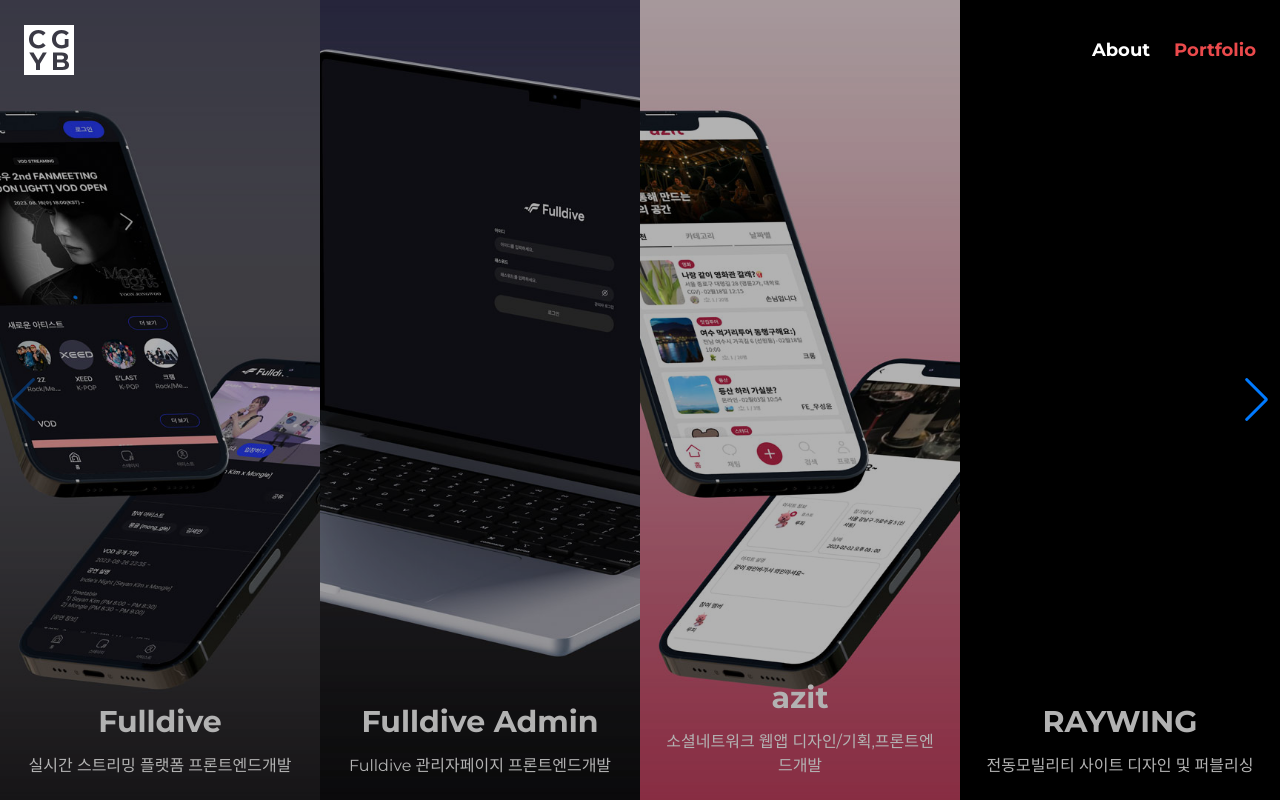
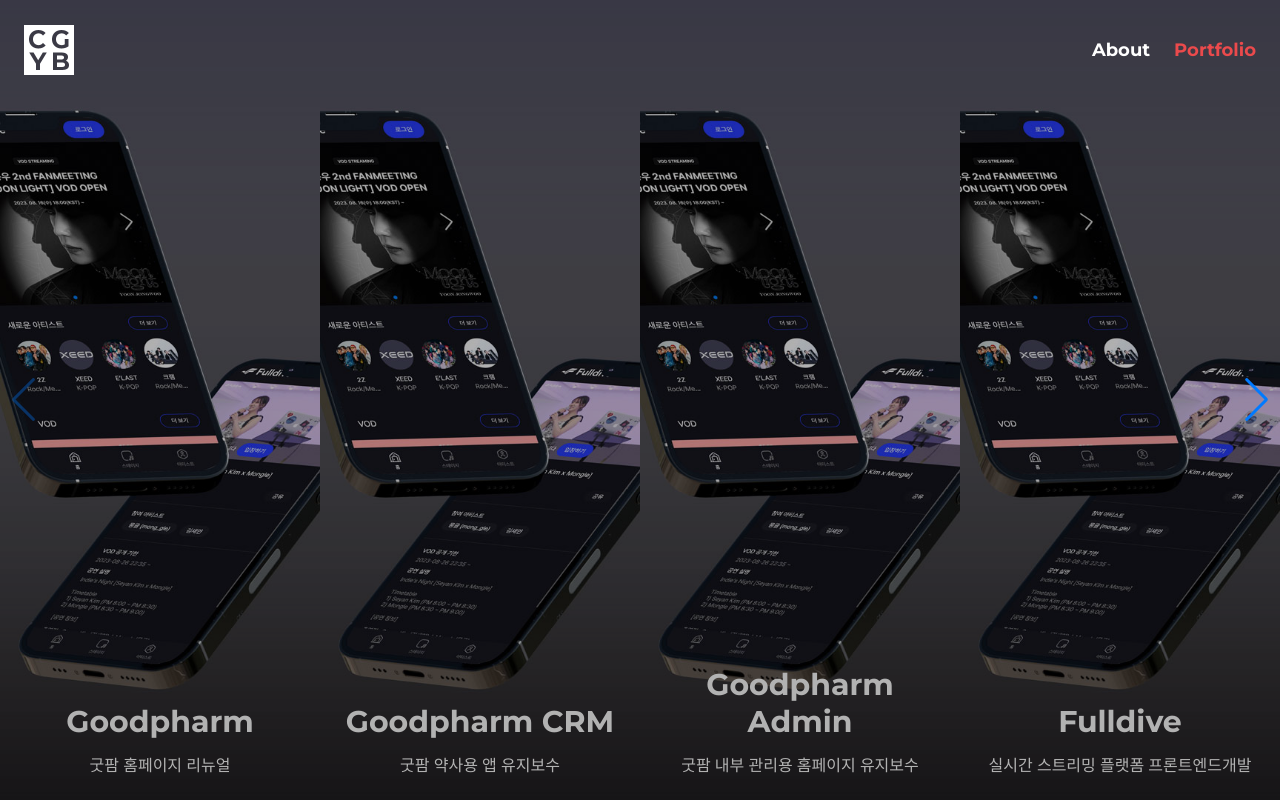
Before and after one commit to CHOGANGYEOL/CHOGANGYEOL.github.io, a React (Create React App) app: page /portfolio in a window 1280 px wide. Built offline with nearby package versions, Linux system fonts and the light colour scheme.

Commit message:
feat:about Link, prettier

```diff
--- a/package.json
+++ b/package.json
@@ -49,6 +49,7 @@
     ]
   },
   "devDependencies": {
+    "eslint": "^8.53.0",
     "gh-pages": "^5.0.0"
   }
 }
--- a/src/data/PortfolioData.js
+++ b/src/data/PortfolioData.js
@@ -2,9 +2,25 @@
 import FulldiveAdminSwiper from "../image/swiper/FulldiveAdminSwiper.jpg"
 import AzitSwiper from "../image/swiper/AzitSwiper.jpg"
 
-
-
 export const PortfolioData = [
+  {
+    title: "Goodpharm",
+    description: "굿팜 홈페이지 리뉴얼",
+    image: FulldiveSwiper,
+    link: "",
+  },
+  {
+    title: "Goodpharm CRM",
+    description: "굿팜 약사용 앱 유지보수",
+    image: FulldiveSwiper,
+    link: "",
+  },
+  {
+    title: "Goodpharm Admin",
+    description: "굿팜 내부 관리용 홈페이지 유지보수",
+    image: FulldiveSwiper,
+    link: "",
+  },
   {
     title: "Fulldive",
     description: "실시간 스트리밍 플랫폼 프론트엔드개발",
--- a/src/page/About.tsx
+++ b/src/page/About.tsx
@@ -1,3 +1,4 @@
+import { Link } from "react-router-dom";
 import styled from "styled-components";
 
 const language = ["JavaScript", "TypeScript", "HTML5", "CSS3"];
@@ -39,7 +40,7 @@
       <div className="body">
         <div>
           <h4>Language</h4>
-          <ul className="">
+          <ul className="itemList">
             {language.map((el, idx) => {
               return <li key={idx}>{el}</li>;
             })}
@@ -47,7 +48,7 @@
         </div>
         <div>
           <h4>Library</h4>
-          <ul className="">
+          <ul className="itemList">
             {library.map((el, idx) => {
               return <li key={idx}>{el}</li>;
             })}
@@ -55,7 +56,7 @@
         </div>
         <div>
           <h4>Protocol</h4>
-          <ul className="">
+          <ul className="itemList">
             {protocol.map((el, idx) => {
               return <li key={idx}>{el}</li>;
             })}
@@ -63,10 +64,27 @@
         </div>
         <div>
           <h4>etc.</h4>
-          <ul className="">
+          <ul className="itemList">
             {etc.map((el, idx) => {
               return <li key={idx}>{el}</li>;
             })}
+          </ul>
+        </div>
+        <div>
+          <h4>Link</h4>
+          <ul className="hyphenList">
+            <li>
+              <a
+                href="https://github.com/CHOGANGYEOL"
+                target="_blank"
+                rel="noreferrer"
+              >
+                Github
+              </a>
+            </li>
+            <li>
+              <Link to="/portfolio">Portfolio</Link>
+            </li>
           </ul>
         </div>
       </div>
@@ -113,13 +131,13 @@
     h4 {
       font-size: var(--big-font);
       /* color:#ccc; */
+      margin-bottom: 6px;
     }
-    ul {
+    ul.itemList {
       display: flex;
       flex-wrap: wrap;
       flex-direction: row;
       gap: 6px;
-      margin-top: 6px;
       li {
         padding: 2px 8px;
         color: #000;
@@ -127,6 +145,24 @@
         border-radius: 100px;
         font-size: var(--small-font);
         font-weight: 500;
+      }
+    }
+    ul.hyphenList {
+      display: flex;
+      flex-direction: column;
+      align-items: flex-start;
+      gap: 4px;
+      li {
+        display: inline-block;
+        transition: 0.15s all;
+
+        ::before {
+          content: "- ";
+        }
+        :hover {
+          padding-left: 4px;
+          opacity: 0.6;
+        }
       }
     }
   }
--- a/src/page/Portfolio.tsx
+++ b/src/page/Portfolio.tsx
@@ -1,26 +1,21 @@
-import styled from "styled-components";
-import { PortfolioData } from "../data/PortfolioData";
-// Import Swiper React components
-import { Swiper, SwiperSlide } from "swiper/react";
+import styled from 'styled-components';
+import * as Swiper from 'swiper/react';
+import 'swiper/css';
+import 'swiper/css/pagination';
+import 'swiper/css/navigation';
+import { Navigation } from 'swiper';
 
-// Import Swiper styles
-import "swiper/css";
-import "swiper/css/pagination";
-import "swiper/css/navigation";
+import { PortfolioData } from '../data/PortfolioData';
 
-// import required modules
-import { Navigation } from "swiper";
-import { Link } from "react-router-dom";
-
-interface ItemProps {
+interface IItem {
   image: string;
 }
 
 const Portfolio = () => {
   return (
     <ProtfolioWrap>
-      <Swiper
-        navigation={true}
+      <Swiper.Swiper
+        navigation
         modules={[Navigation]}
         breakpoints={{
           765: {
@@ -31,26 +26,26 @@
           },
         }}
         // slidesPerView={4}
-        className="mySwiper"
+        className='mySwiper'
       >
-        {PortfolioData.map((el, idx) => {
+        {PortfolioData.map((el) => {
           return (
-            <SwiperSlide key={"swiper" + idx}>
+            <Swiper.SwiperSlide key={`swiper_${el.title}`}>
               <Item image={el.image}>
-                <Link to={el.link} className="contents">
+                <div className='contents'>
                   <h3>{el.title}</h3>
                   <p>{el.description}</p>
-                </Link>
+                </div>
               </Item>
-            </SwiperSlide>
+            </Swiper.SwiperSlide>
           );
         })}
-      </Swiper>
+      </Swiper.Swiper>
     </ProtfolioWrap>
   );
 };
 
-const Item = styled.div<ItemProps>`
+const Item = styled.div<IItem>`
   position: relative;
   background-image: url(${(props) => props.image});
   background-size: cover;
@@ -60,7 +55,7 @@
   display: flex;
   :hover {
     transform: scale(1.1);
-    a {
+    .contents {
       position: relative;
       padding: 24px 24px 96px;
     }
@@ -71,14 +66,14 @@
     }
   }
   ::before {
-    content: "";
+    content: '';
     position: absolute;
     inset: 0;
     background-color: #000;
     opacity: 0;
     transition: 0.15s opacity;
   }
-  a {
+  .contents {
     width: 100%;
     height: 100%;
     display: flex;
@@ -87,6 +82,7 @@
     justify-content: flex-end;
     padding: 24px;
     transition: 0.15s padding;
+    color: var(--white-color);
     h3 {
       font-size: var(--title-font);
       margin-bottom: 12px;
```
Also changed, not shown: 2 other files (tests, documents, lock files or other folders).
